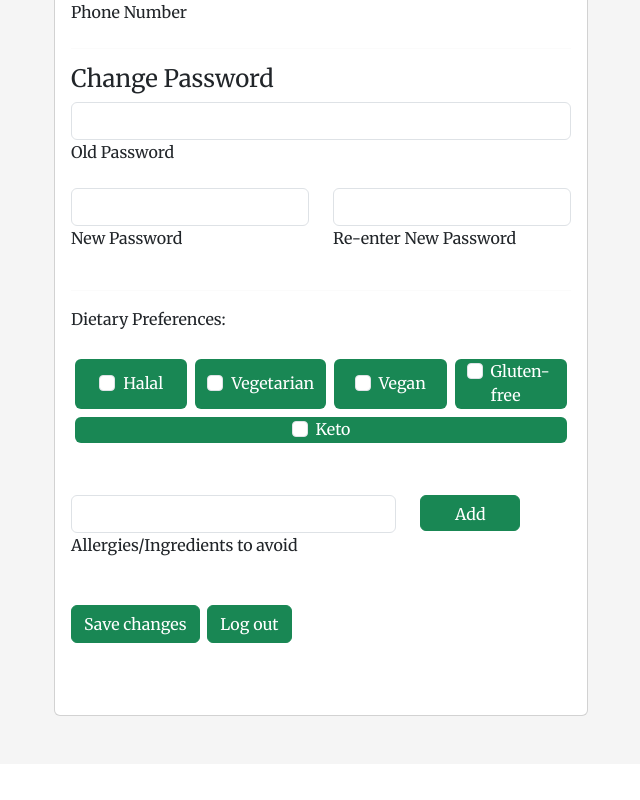
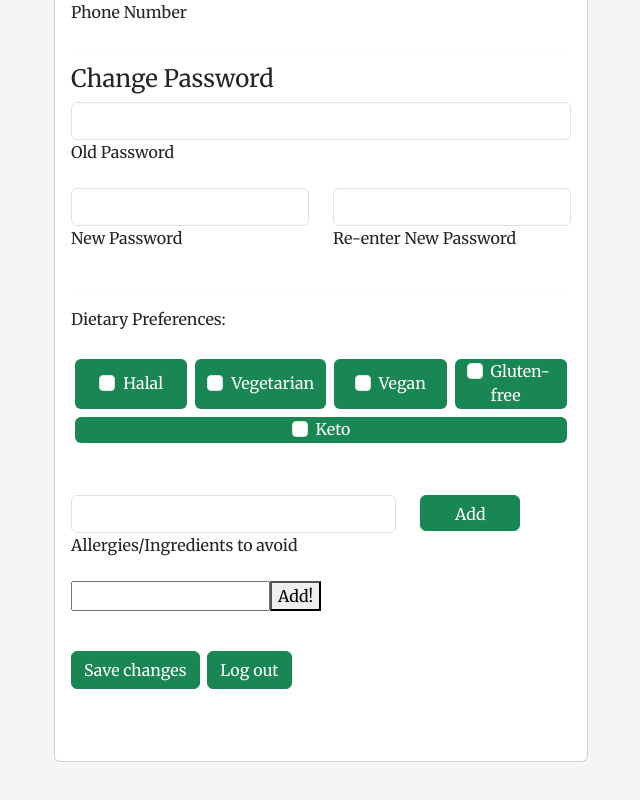
Before and after one commit to robinsjules/WAD2-Project, a Vue app in the folder SuperplusHero/: page /profile in a window 1280 px wide. Shown: the part 651-1451 px from the top of the page, without its empty margins (513-1153 px from the left). Before the commit the page ends 1415 px from the top, so only its background shows below. Built offline with nearby package versions, Linux system fonts and the light colour scheme.

Commit message:
profile edit

```diff
--- a/SuperplusHero/src/views/Profile.vue
+++ b/SuperplusHero/src/views/Profile.vue
@@ -117,6 +117,15 @@
                                     </button>
                                 </div>
                             </div>
+                            <div >
+                                <input v-model="newIntolerances">
+                                <button v-on:click="intolerances.push(newIntolerances)">Add!</button>
+                            </div>
+                            <ul>
+                                <li v-for="(intolerance, index) in intolerances" >
+                                    {{intolerance}} <button v-on:click="intolerances.splice(index,1)">Remove</button>
+                                </li>
+                            </ul>
                             <br/>
                             <button v-on:click=updateProfile class="btn btn-success btn-block mb-4" type="submit" value="submit"> Save changes </button>&nbsp;
                             <button v-on:click=logoutProfile class="btn btn-success mb-4" type="submit" value= true>Log out</button>
@@ -168,7 +177,8 @@ export default {
             name: 'Keto',
             value: 'ketogenic'
             }],
-        intolerances:'',
+        intolerances:[],
+        newIntolerances:'',
         save:'',
         logout:''
         };
```
